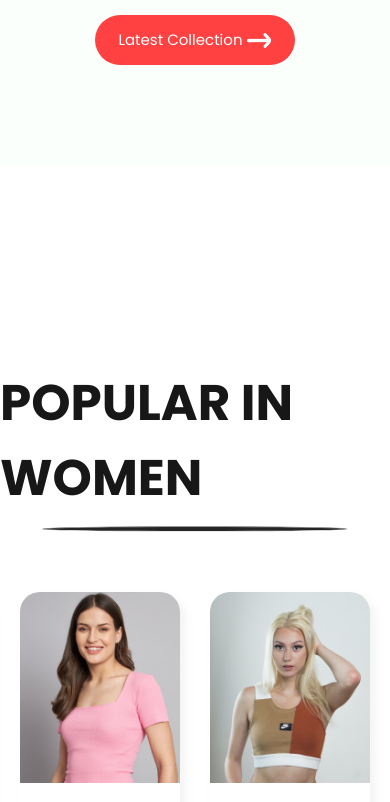
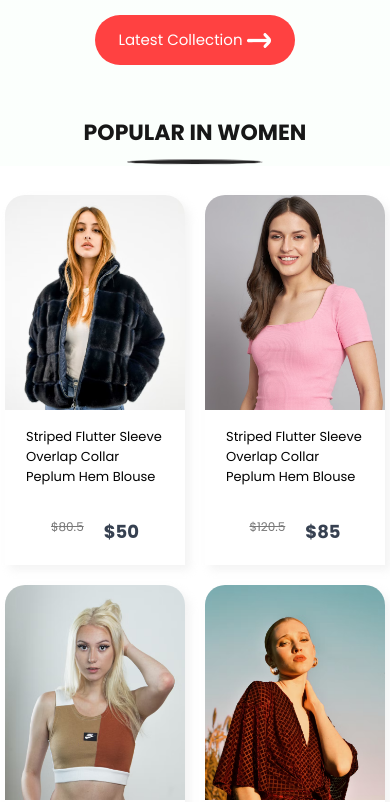
Before and after one commit to p-Limbo1996/E-commerce, a React (Create React App) app: page / in a window 390 px wide. Shown: the part 743-1545 px from the top of the page. Built offline with nearby package versions, Linux system fonts and the light colour scheme.

Commit message:
item.css and populer.css updated

```diff
--- a/src/Components/Hero/Hero.css
+++ b/src/Components/Hero/Hero.css
@@ -53,6 +53,7 @@
 }
 
 @media (max-width: 1280px) {
+
   .hero-left {
     padding-left: 100px;
   }
@@ -105,7 +106,7 @@
     display: flex;
     flex-direction: column-reverse;
     align-items: center;
-    margin-bottom: 200px;
+    margin-bottom: 150px;
   }
   .hero-left {
     gap: 15px;
--- a/src/Components/Item/Item.css
+++ b/src/Components/Item/Item.css
@@ -61,11 +61,11 @@
 }
 @media (max-width: 800px) {
   .item {
-    width: 120px;
+    width: 200px;
     font-size: 13px;
   }
   .item img {
-    width: 120px;
+    width: 200px;
   }
   .item-price-old {
     font-size: 12px;
@@ -74,11 +74,11 @@
 @media (max-width: 500px){
 
         .item{
-            width: 160px;
+            width: 180px;
 
 
         }
         .item img{
-            width: 160px;
+            width: 180px;
         }
     }
--- a/src/Components/Populer/Populer.css
+++ b/src/Components/Populer/Populer.css
@@ -9,20 +9,88 @@
     color: #171717;
     font-size:50px ;
     font-weight: 600;
-
-
 }
 .popular hr{
-
     width: 300px;
     padding: 2px;
     border-radius: 80%;
     background: #252525 ;
 }
-
 .popular-item{
     display: flex;
     margin-top: 50px;
     gap: 30px;
+}
 
+@media (max-width:1280px){
+    .popular{
+        margin-top: -60px;
+        height: 70vh;
+    }
+    .popular h1{
+        font-size:40px ;
+    }
+    .popular hr{
+        width: 250px;
+
+    }
+    .popular-item{
+        margin-top: 30px;
+        gap: 20px;
+    }
 }
+
+@media (max-width:1024px){
+    .popular{
+        margin-top: -120px;
+        margin-bottom: 30px;
+        height: 60vh;
+    }
+    .popular h1{
+        font-size:30px ;
+    }
+    .popular hr{
+        width: 200px;
+
+    }
+    .popular-item{
+        margin-top: 20px;
+        gap: 15px;
+    }
+}
+@media (max-width:800px){
+    .popular{
+        margin-top: -150px;
+        margin-bottom: 150px;
+        height: 90vh;
+    }
+    .popular h1{
+        font-size:30px ;
+    }
+    .popular hr{
+        width: 200px;
+
+    }
+    .popular-item{
+        display: grid;
+        grid-template-columns: 1fr 1fr;
+       gap: 20px;
+    }
+}
+@media (max-width:500px){
+    .popular{
+        margin-top: -200px;
+    }
+    .popular h1{
+        font-size:22px ;
+    }
+    .popular hr{
+        width: 130px;
+
+    }
+    .popular-item{
+        display: grid;
+        grid-template-columns: 1fr 1fr;
+       gap: 20px;
+    }
+}
```
